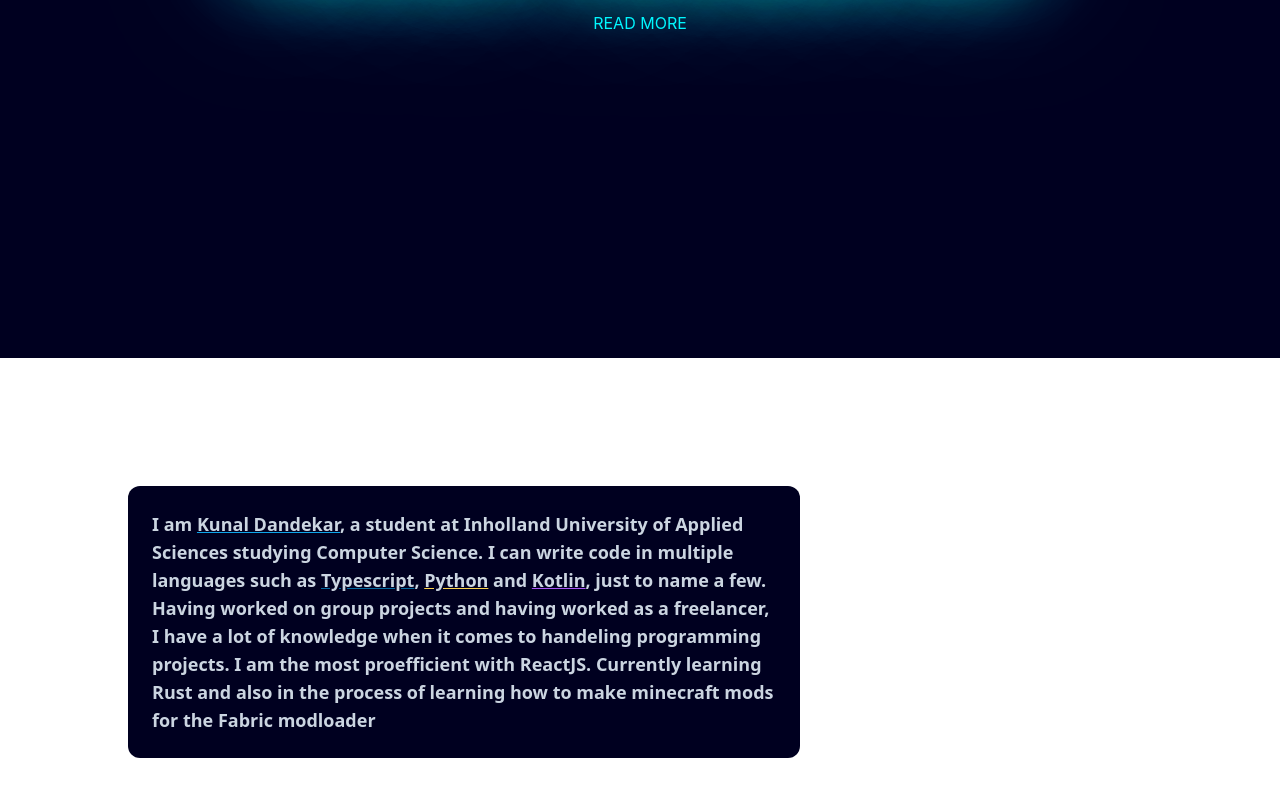
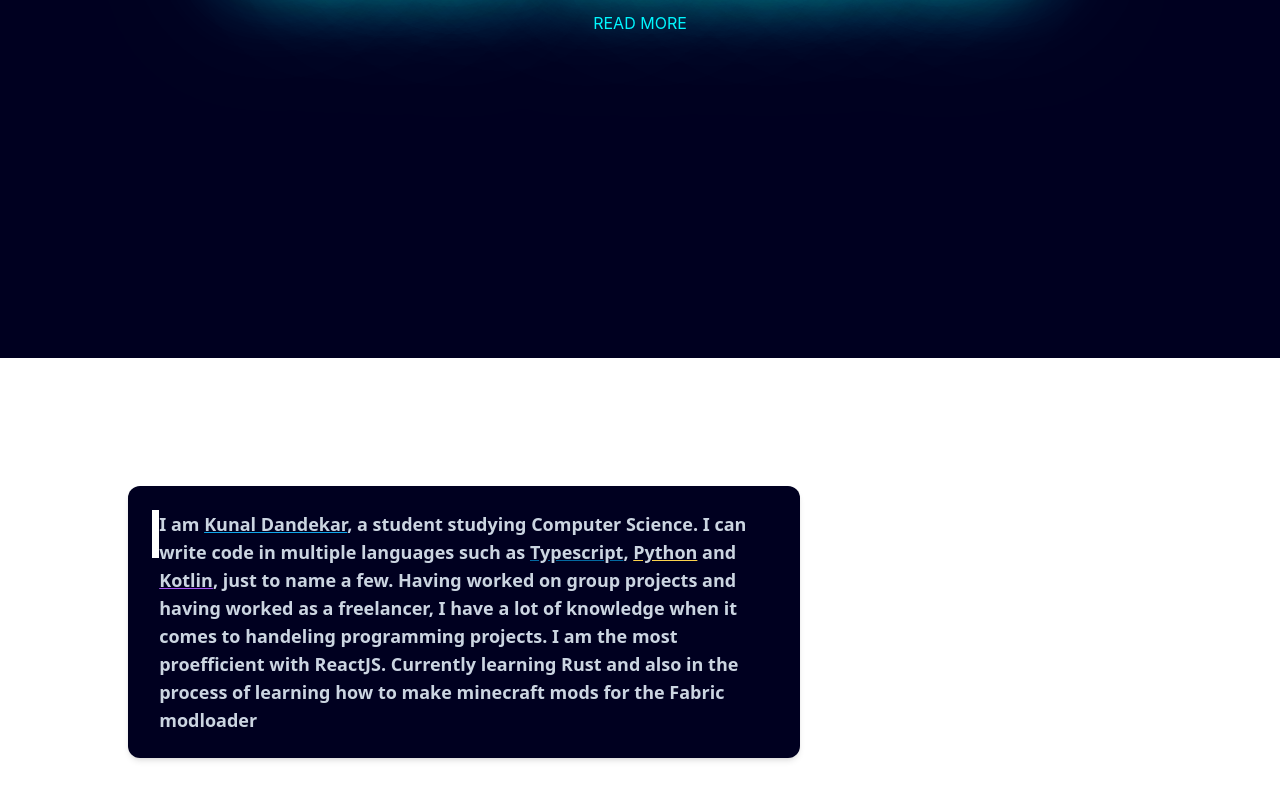
Before and after one commit to RocKing1001/portfolio, a Next.js app: page / in a window 1280 px wide. Shown: the part 442-1242 px from the top of the page. Built offline with nearby package versions, Linux system fonts and the light colour scheme.

Commit message:
made it less personal

```diff
--- a/components/MoreInfo.tsx
+++ b/components/MoreInfo.tsx
@@ -1,14 +1,18 @@
+import Image from "next/image";
+
 export default function MoreInfo() {
   return (
     <div
       id="moreinfo"
-      className="bg-bgdark text-slate-300 max-w-2xl m-32 p-6 rounded-xl"
+      className="bg-bgdark text-slate-300 max-w-2xl m-32 p-6 rounded-xl shadow-md hover:shadow-xl flex flex-row"
     >
-      <p className="font-sans antialiased text-lg font-semibold">
+      <div className="bg-white h-12 w-12"></div>
+
+      <p className="font-sans antialiased text-lg font-semibold text-left">
         I am{" "}
         <span className="underline decoration-sky-500">Kunal Dandekar</span>, a
-        student at Inholland University of Applied Sciences studying Computer
-        Science. I can write code in multiple languages such as{" "}
+        student studying Computer Science. I can write code in multiple
+        languages such as{" "}
         <span className="underline decoration-sky-700 ">Typescript</span>,{" "}
         <span className="underline decoration-amber-300">Python</span> and{" "}
         <span className="underline decoration-purple-500">Kotlin</span>, just to
```
